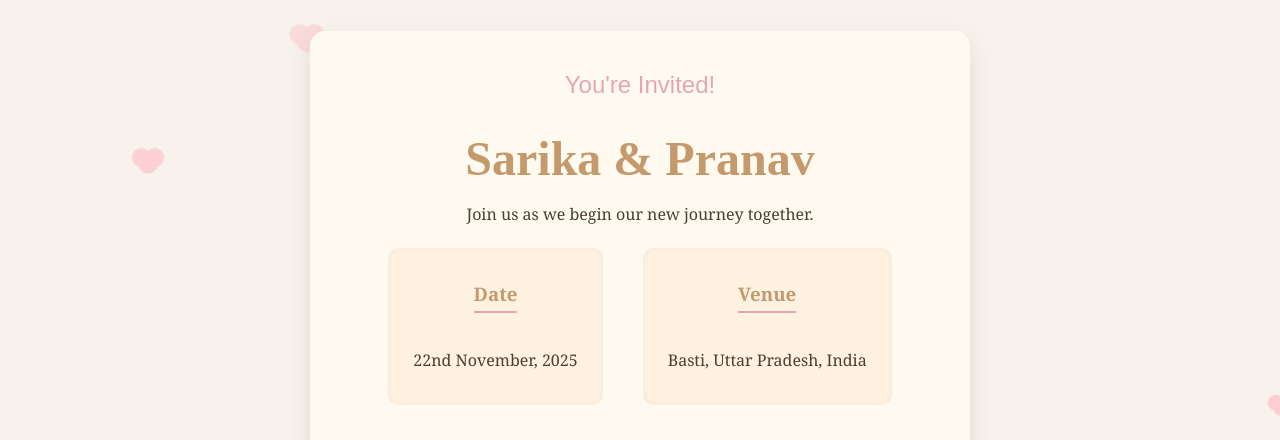
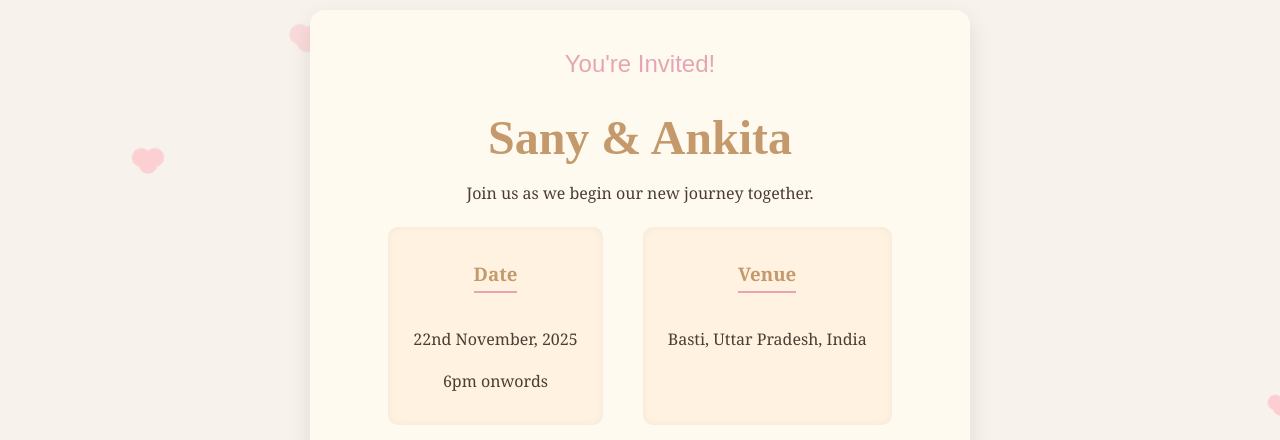
Before and after one commit to sanyrawat/sany-ankita-wedding-invitation, a plain HTML site: page index.html in a window 1280 px wide. Shown: the top 440 px of the page. Drawn offline with Linux system fonts and the light colour scheme.

Commit message:
updating name changes

```diff
--- a/index.html
+++ b/index.html
@@ -11,12 +11,13 @@
     <div class="invitation-card">
         <div class="invitation-text">
             <h2>You're Invited!</h2>
-            <h1>Sarika & Pranav</h1>
+            <h1>Sany & Ankita</h1>
             <p>Join us as we begin our new journey together.</p>
             <div class="details">
                 <div class="detail-item">
                     <h3>Date</h3>
                     <p>22nd November, 2025</p>
+                    <p>6pm onwords</p>
                 </div>
                 <div class="detail-item">
                     <h3>Venue</h3>
```
